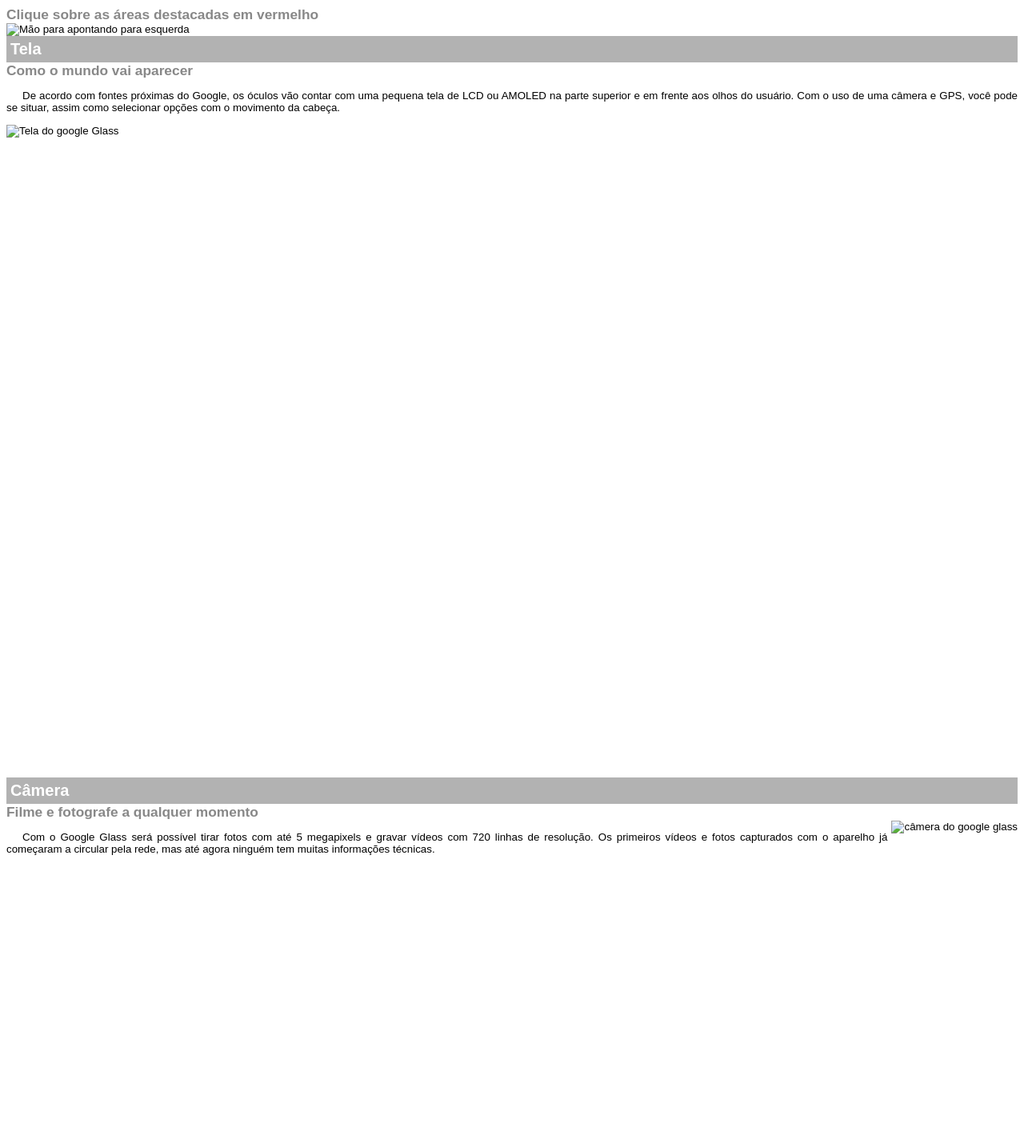
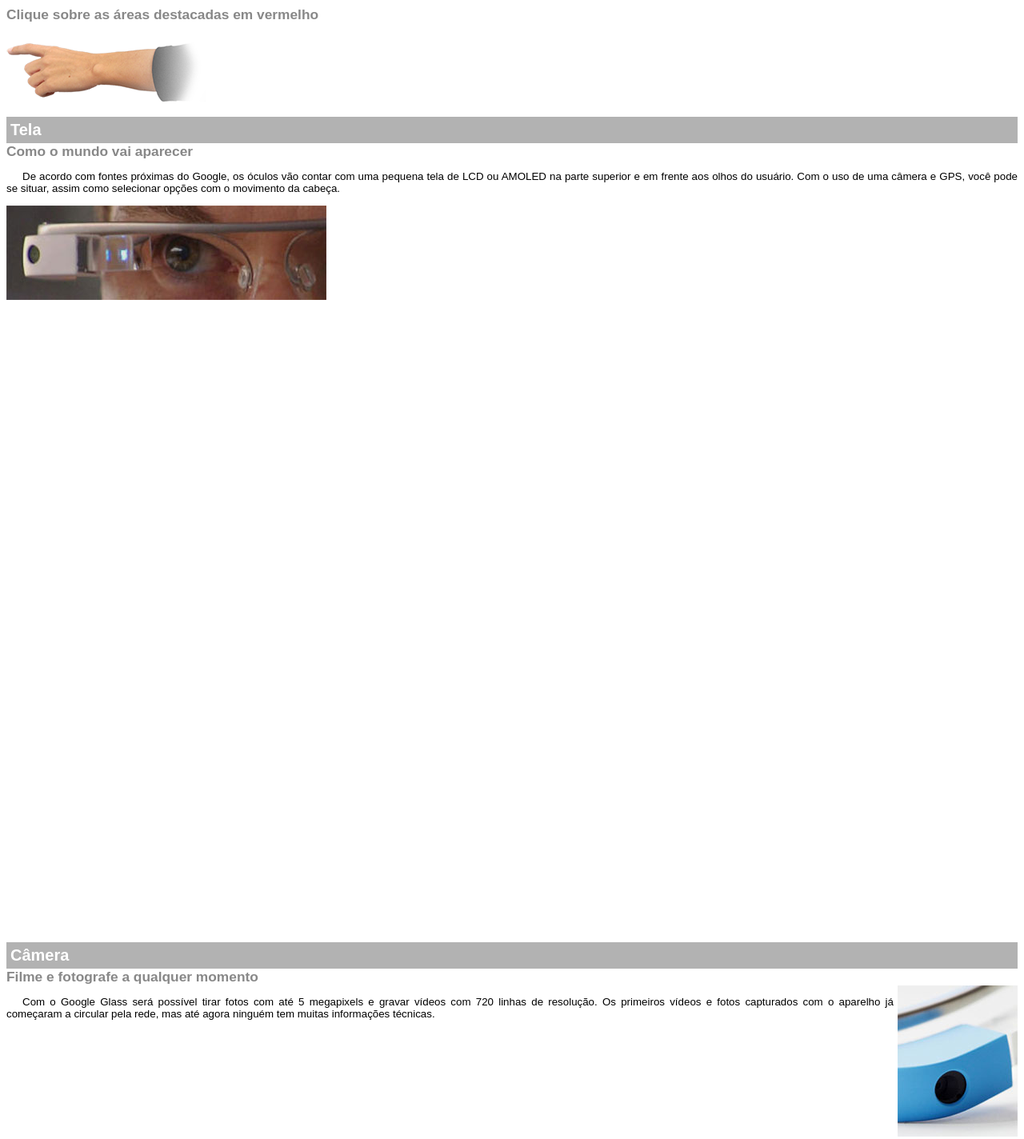
Before and after one commit to tamutis/Site-simples-utilizando-os-conceitos-de-HTML5-e-CSS3, a plain HTML site: page google-glass.html in a window 1280 px wide. Shown: the top 1424 px of the page at 80% size. Drawn offline with Linux system fonts and the light colour scheme.

Commit message:
Update google-glass.html

```diff
--- a/google-glass.html
+++ b/google-glass.html
@@ -53,7 +53,7 @@
       <header>
         <h2>Clique sobre as áreas destacadas em vermelho</h2>
       </header>
-      <img src="_imagens/mao.png" alt="Mão para apontando  para esquerda"/>
+      <img src="https://tamutis.github.io/imagens/mao.png" alt="Mão para apontando  para esquerda"/>
       <article id="tela">
       <header>
          <h1>Tela</h1>
@@ -61,7 +61,7 @@
       </header>
 
          <p>De acordo com fontes próximas do Google, os óculos vão contar com uma pequena tela de LCD ou AMOLED na parte superior e em frente aos olhos do usuário. Com o uso de uma câmera e GPS, você pode se situar, assim como selecionar opções com o movimento da cabeça.</p>
-      <img src="_imagens/det-tela.jpg" alt="Tela do google Glass"/>
+      <img src="https://tamutis.github.io/imagens/det-tela.jpg" alt="Tela do google Glass"/>
      </article>
 
     <article id="camera">
@@ -69,7 +69,7 @@
       <h1>Câmera</h1>
        <h2>Filme e fotografe a qualquer momento</h2>
     </header>
-     <img src="_imagens/det-camera.jpg" class="img-dir" alt="câmera do google glass">
+     <img src="https://tamutis.github.io/imagens/det-camera.jpg" class="img-dir" alt="câmera do google glass">
       <p>Com o Google Glass será possível tirar fotos com até 5 megapixels e gravar vídeos com 720 linhas de resolução. Os primeiros vídeos e fotos capturados com o aparelho já começaram a circular pela rede, mas até agora ninguém tem muitas informações técnicas.</p></article>
 
      <article id="sensores">
@@ -79,7 +79,7 @@
       </header>
 
        <p>Quem pensa que para comandar o Google Glass vai precisar de teclado e mouse, se engana redondamente. O dispositivo vem com vários tipos de sensores e microfones embutidos. Assim, para dar um comando, basta falar ou passar o dedo na lateral do óculos.</p>
-      <img src="_imagens/det-touch.jpg"/>
+      <img src="https://tamutis.github.io/imagens/det-touch.jpg"/>
     </article>
 
     <article id="bateria">
@@ -87,7 +87,7 @@
       <h1>Bateria e Gadgets</h1>
       <h2>Quais são os dispositivos que complementam o Glass</h2>
     </header>
-   <img src="_imagens/det-bateria.jpg" class="img-dir">
+   <img src="https://tamutis.github.io/imagens/det-bateria.jpg" class="img-dir">
 
 
     <p>Segundo a própria Google, o Glass virá com uma bateria que tem autonomia suficiente para durar um dia inteiro. Apenas algumas atividades como videoconferências e longas filmagens vão exigir um pouco mais. Além disso ele vem com WiFi, Bluetooth, 3G/4G e muito mais.</p>
```
